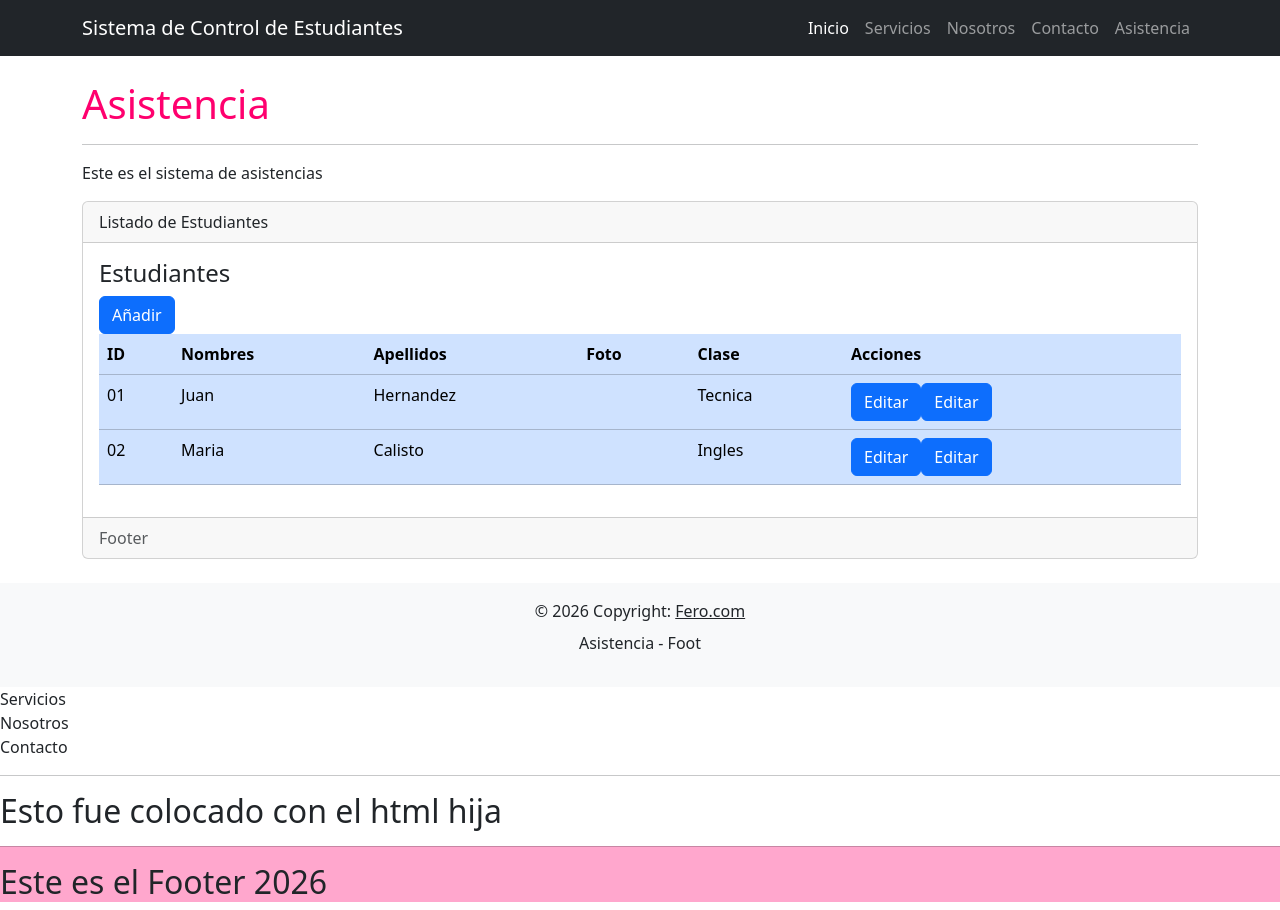
After one commit to jufehernandez/zeus, a Django app: template AppPagina/templates/estudiantes/index.html in a window 1280 px wide. The commit adds this page. Run offline with Django 3.2, Linux system fonts and the light colour scheme; the template is opened without the code that fills it, so the values that code supplies are empty.

Commit message:
Cambios hechos en clase 02/03/26
Tabla de asistencia

```diff
--- a/AppPagina/templates/base.html
+++ b/AppPagina/templates/base.html
@@ -30,6 +30,10 @@
                         </li>
                         <li class="nav-item">
                             <a class="nav-link" href="{% url 'contacto' %}">Contacto</a>
+                        </li>
+                        </li>
+                        <li class="nav-item">
+                            <a class="nav-link" href="{% url 'estudiantes' %}">Asistencia</a>
                         </li>
                     </ul>
                 </div>
--- /dev/null
+++ b/AppPagina/templates/estudiantes/index.html
@@ -0,0 +1,63 @@
+{% extends "base.html" %}
+
+
+{% block titulo %}Asistencia{% endblock %}
+
+{% block contenido %}
+    <h1 style="color: #ff006e;">Asistencia</h1>
+    <hr>
+    <p>Este es el sistema de asistencias</p>
+    <!-- ========== Start Section ========== -->
+    <!-- bs5-card-head-foot -->
+    <!-- ========== End Section ========== -->
+
+    <div class="card">
+        <div class="card-header">Listado de Estudiantes</div>
+        <div class="card-body">
+            <h4 class="card-title">Estudiantes</h4>
+            <a name="" id="" class="btn btn-primary" href="#" role="button">Añadir</a>
+
+            <div
+                class="table-responsive"
+            >
+                <table
+                    class="table table-primary"
+                >
+                    <thead>
+                        <tr>
+                            <th scope="col">ID</th>
+                            <th scope="col">Nombres</th>
+                            <th scope="col">Apellidos</th>
+                            <th scope="col">Foto</th>
+                            <th scope="col">Clase</th>
+                            <th scope="col">Acciones</th>
+                        </tr>
+                    </thead>
+                    <tbody>
+                        <tr class="">
+                            <td scope="row">01</td>
+                            <td>Juan</td>
+                            <td>Hernandez</td>
+                            <td></td>
+                            <td>Tecnica</td>
+                            <td><a name="" id="" class="btn btn-primary" href="#" role="button">Editar</a><a name="" id="" class="btn btn-primary" href="#" role="button">Editar</a></td>
+                        </tr>
+                        <tr class="">
+                            <td scope="row">02</td>
+                            <td>Maria</td>
+                            <td>Calisto</td>
+                            <td></td>
+                            <td>Ingles</td>
+                            <td><a name="" id="" class="btn btn-primary" href="#" role="button">Editar</a><a name="" id="" class="btn btn-primary" href="#" role="button">Editar</a></td>
+                        </tr>
+                    </tbody>
+                </table>
+            </div>
+
+        </div>
+        <div class="card-footer text-muted">Footer</div>
+    </div>
+
+{% endblock %}
+
+{% block pie %} Asistencia - Foot {% endblock %}
--- a/AppPagina/urls.py
+++ b/AppPagina/urls.py
@@ -9,4 +9,5 @@ urlpatterns = [
     path('servicios/', views.servicios, name='servicios'),
     path('nosotros/', views.nosotros, name='nosotros'),
     path('contacto/', views.contacto, name='contacto'),
+    path('estudiantes/', views.estudiantes, name='estudiantes'),
 ]
--- a/AppPagina/views.py
+++ b/AppPagina/views.py
@@ -20,3 +20,6 @@ def servicios(request):
 
 def contacto(request):
     return render(request, 'paginas/contacto.html')
+
+def estudiantes(request):
+    return render(request, 'estudiantes/index.html')
```
Also changed, not shown: AppPagina/templates/estudiantes/crear.html (added), AppPagina/templates/estudiantes/editar.html (added), AppPagina/templates/estudiantes/formulario.html (added).
